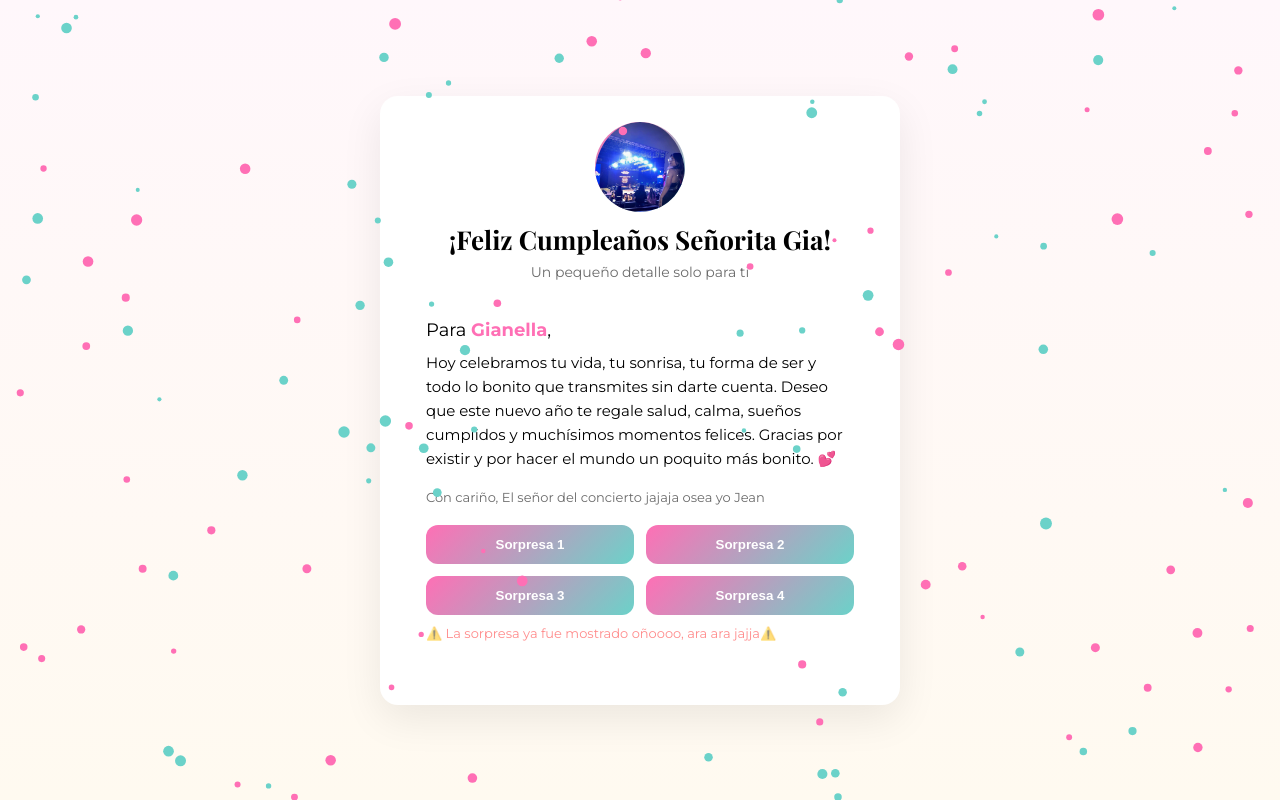
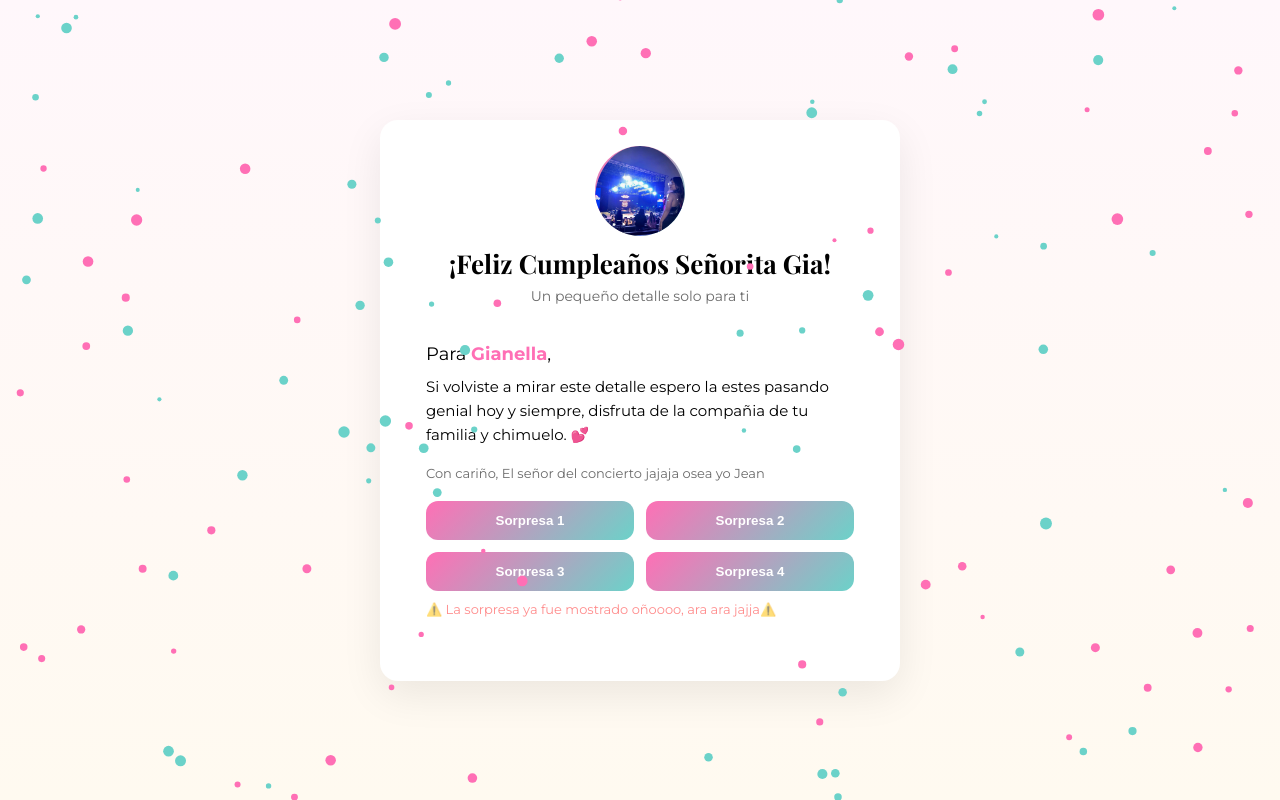
Before and after one commit to JeanTaboada/HBGia, a plain HTML site: page index.html in a window 1280 px wide. Drawn offline with nearby package versions, Linux system fonts and the light colour scheme.

Commit message:
Update index.html
update hoy

```diff
--- a/index.html
+++ b/index.html
@@ -182,9 +182,7 @@ canvas{
     </div>
 
     <div class="text">
-      Hoy celebramos tu vida, tu sonrisa, tu forma de ser y todo lo bonito que transmites sin darte cuenta.
-      Deseo que este nuevo año te regale salud, calma, sueños cumplidos y muchísimos momentos felices.
-      Gracias por existir y por hacer el mundo un poquito más bonito. 💕
+      Si volviste a mirar este detalle espero la estes pasando genial hoy y siempre, disfruta de la compañia de tu familia y chimuelo. 💕
     </div>
 
     <div class="meta">
```
